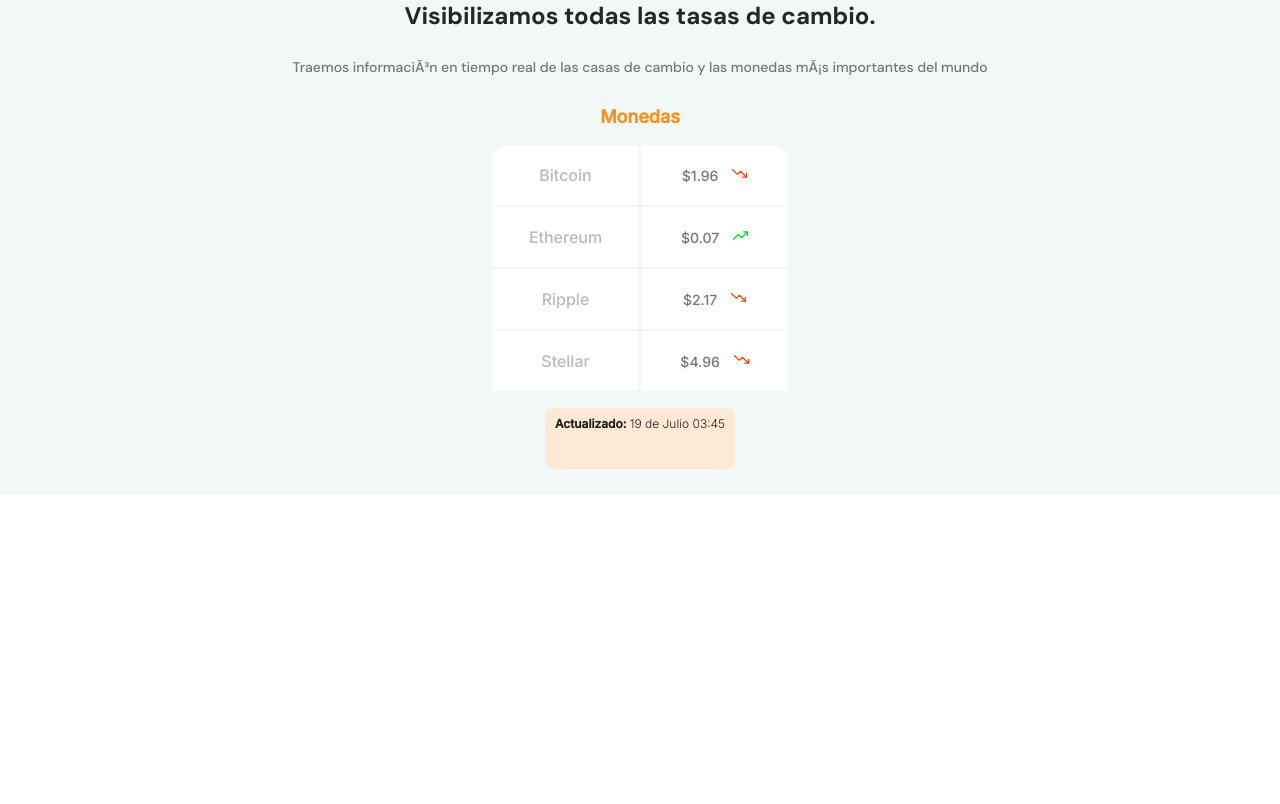
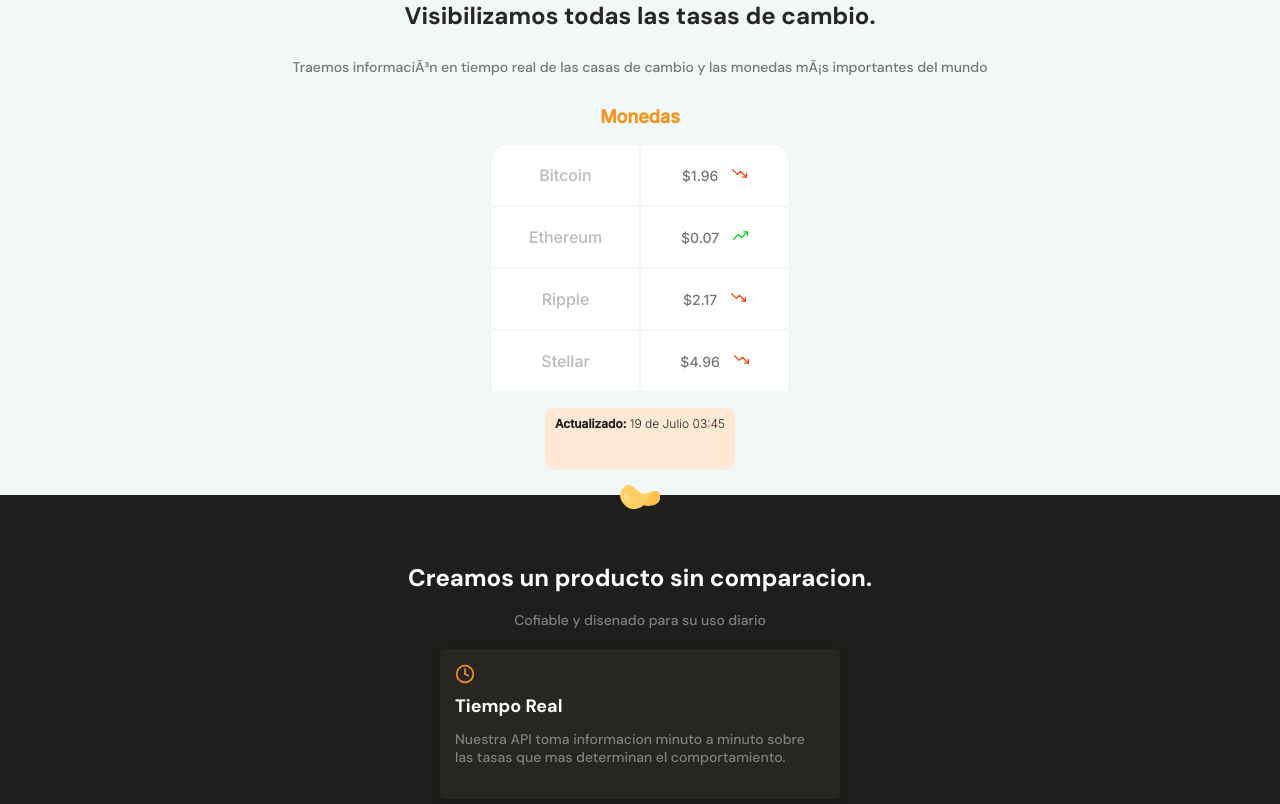
Before and after one commit to Yeyostuff/Responsive, a plain HTML site: page index.html in a window 1280 px wide. Shown: the part 661-1465 px from the top of the page. Before the commit the page ends 1156 px from the top, so only its background shows below. Drawn offline with Linux system fonts and the light colour scheme.

Commit message:
Benefit Section added and stylized

```diff
--- a/index.html
+++ b/index.html
@@ -55,7 +55,20 @@
                 </div>
             </section>
         </section>
-        <section></section>
+        <section class="main-product-detail">
+            <span class="product-detail--batata-logo"></span>
+            <div class="product-detail--title">
+                <h2>Creamos un producto sin comparacion.</h2>
+                <p>Cofiable y disenado para su uso diario</p>
+            </div>
+            <section class="product-cards--container">
+                <article class="product-detail--card">
+                    <span class="clock"></span>
+                    <p class="product--card-title">Tiempo Real</p>
+                    <p class="product--card-body">Nuestra API toma informacion minuto a minuto sobre las tasas que mas determinan el comportamiento.</p>
+                </article>
+            </section>
+        </section>
         <section></section>
         <section></section>
     </main>
--- a/styles.css
+++ b/styles.css
@@ -243,3 +243,86 @@ main{
     line-height: 1.5rem;
     color: var(--warm-black);
 }
+
+.main-product-detail{
+    position: relative;
+    width: 100%;
+    min-width: 320px;
+    height: auto;
+    padding: 20px 10px;
+    background-color: var(--warm-black);
+}
+
+.product-detail--batata-logo{
+    position: absolute;
+    width: 40px;
+    height: 25px;
+    top: -10px;
+    left: calc(50% - 20px);
+    background-image: url(./assets/icons/batata.svg);
+}
+
+.product-detail--title{
+    width: 90%;
+    min-width: 288px;
+    height: auto;
+    margin: 0 auto;
+    margin-top: 50px;
+    text-align: center;
+}
+
+.product-detail--title h2{
+    margin-bottom: 20px;
+    font-size:  2.4rem;
+    font-weight: bold;
+    line-height: 2.6rem;
+    color: var(--just-white);
+
+}
+
+.product-detail--title p{
+    margin-bottom: 20px;
+    font-size: 1.4rem;
+    font-weight: 500;
+    line-height: 1.8rem;
+    color: #808080;
+}
+
+.product-detail--card{
+    width: 90%;
+    min-width: 288px;
+    max-width: 400px;
+    height: 150px;
+    margin: 15px auto;
+    padding: 15px;
+    background-color: var(--black);
+    border-radius: 5px;
+    box-shadow: 0 4px 8px rgba(0, 0, 0, 0.16);
+}
+
+.product-detail--card .clock{
+    display: inline-block;
+    width: 20px;
+    height: 20px;
+    margin-bottom: 10px;
+    background-image: url(./assets/icons/clock.svg);
+    background-size: cover;
+    background-position: center;
+    background-repeat: no-repeat;
+}
+
+.product--card-title{
+    margin-bottom: 15px;
+    font-size: 1.8rem;
+    font-weight: bold;
+    line-height: 1.8rem;
+    color: var(--just-white);
+
+}
+
+.product--card-body{
+    font-size: 1.4rem;
+    font-weight: 500;
+    line-height: 1.8rem;
+    color: #808080;
+}
```
